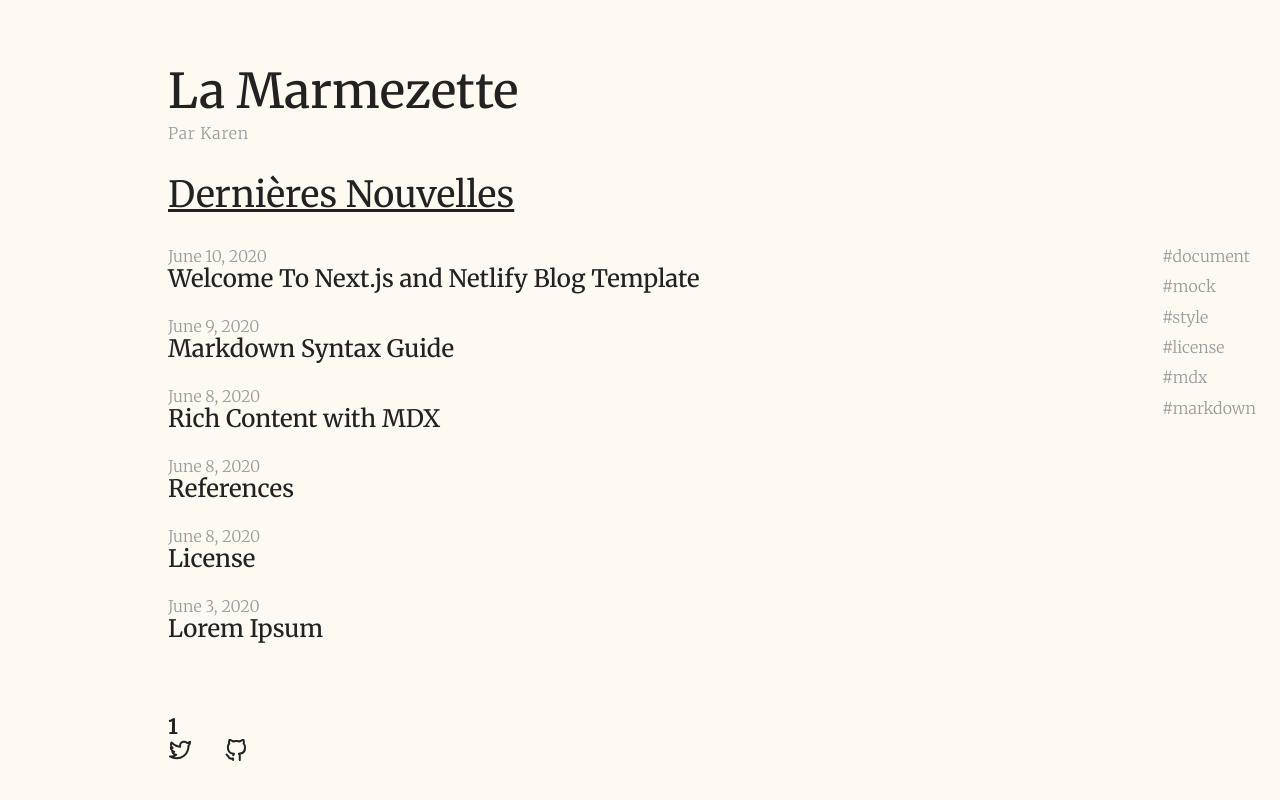
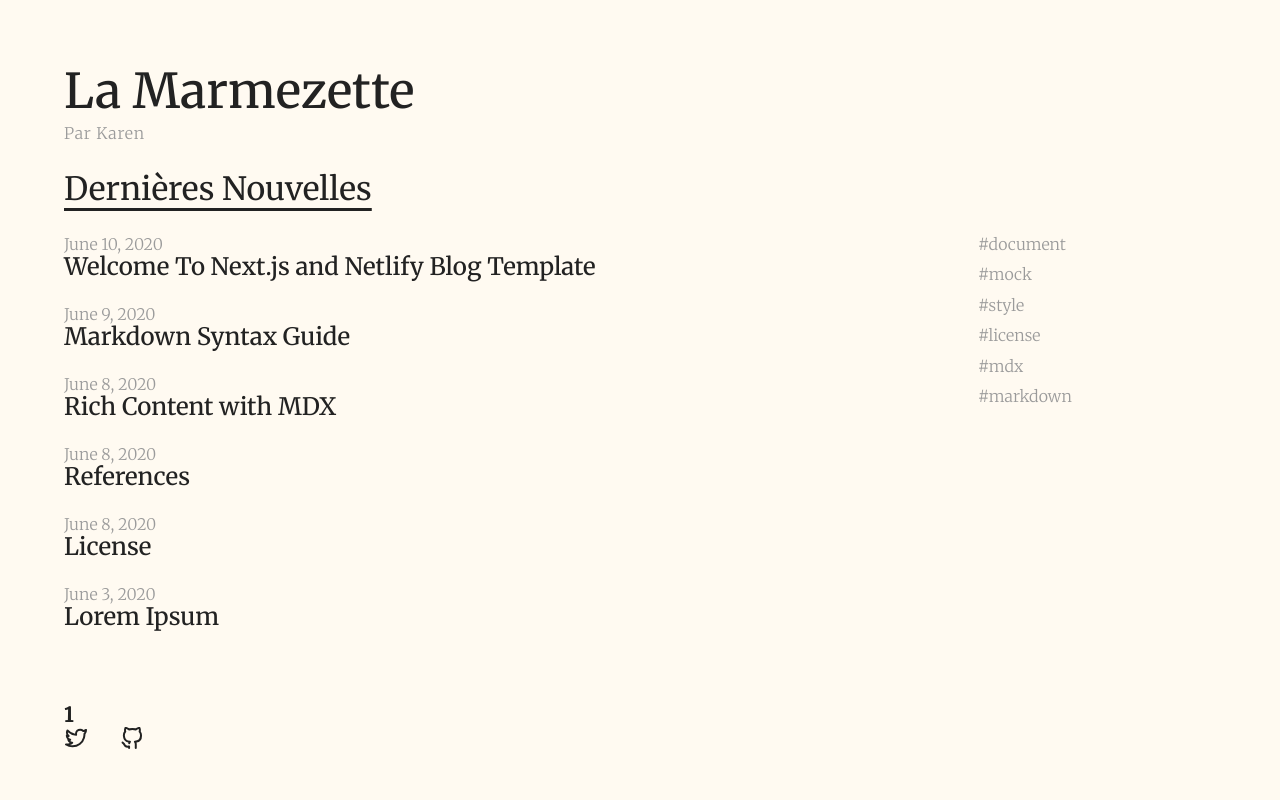
Before and after one commit to JulienMattiussi/marmenews, a Next.js app: page / in a window 1280 px wide. Built offline with nearby package versions, Linux system fonts and the light colour scheme; a web font is replaced by a local one.

Commit message:
Change the layout

```diff
--- a/src/components/Layout.tsx
+++ b/src/components/Layout.tsx
@@ -14,10 +14,12 @@ export default function Layout({ children }: Props) {
         <link rel="apple-touch-icon" href="/icon.png" />
         <meta name="theme-color" content="#fff" />
       </Head>
-      <nav>
-        <Navigation />
-      </nav>
-      <main>{children}</main>
+      <main>
+        <nav>
+          <Navigation />
+        </nav>
+        {children}
+      </main>
       <style jsx>
         {`
           .root {
@@ -25,6 +27,9 @@ export default function Layout({ children }: Props) {
             padding: 4rem 0;
             box-sizing: border-box;
             height: 100%;
+            margin: 0 auto;
+            max-width: 1200px;
+            width: 100%;
           }
           main {
             display: flex;
@@ -37,6 +42,7 @@ export default function Layout({ children }: Props) {
             }
             main {
               flex: 1 0 auto;
+              flex-direction: row-reverse;
             }
           }
         `}
--- a/src/components/PostList.tsx
+++ b/src/components/PostList.tsx
@@ -69,6 +69,10 @@ export function PostList({ posts, tags, pagination }: Props) {
         .categories li {
           margin-bottom: 0.75em;
         }
+        .categories li:hover {
+          text-decoration: underline;
+          text-underline-offset: 8px;
+        }
 
         @media (min-width: 769px) {
           .categories {
--- a/src/pages/index.tsx
+++ b/src/pages/index.tsx
@@ -46,9 +46,6 @@ export default function Index({ posts, tags, pagination }: Props) {
           flex-direction: column;
           flex: 1 1 auto;
           padding: 0 1.5rem;
-          margin: 0 auto;
-          max-width: 1200px;
-          width: 100%;
         }
         h1 {
           font-size: 2.5rem;
@@ -60,6 +57,7 @@ export default function Index({ posts, tags, pagination }: Props) {
           font-weight: 400;
           line-height: 1.25;
           text-decoration: underline;
+          text-underline-offset: 8px;
         }
         .fancy {
           color: #15847d;
@@ -76,7 +74,7 @@ export default function Index({ posts, tags, pagination }: Props) {
             font-size: 3rem;
           }
           h2 {
-            font-size: 2.25rem;
+            font-size: 2rem;
           }
         }
       `}</style>
```
